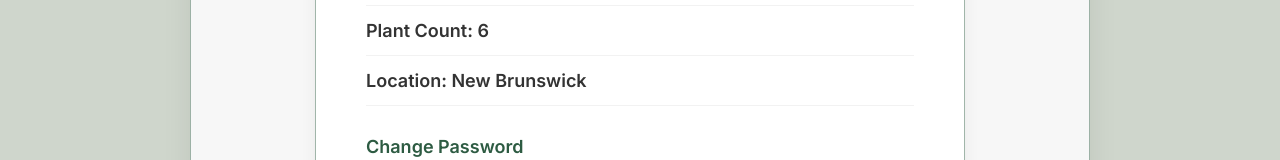
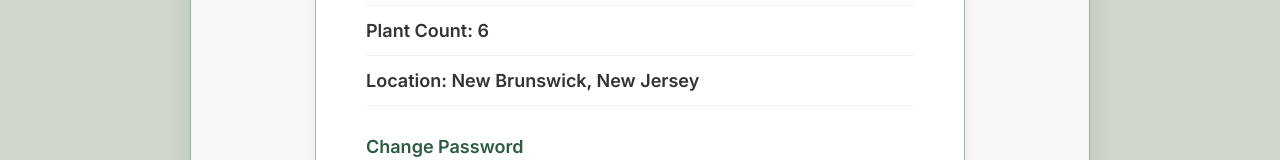
Before and after one commit to janani090/GardenPal_Capstone_Project, a website: page public/account.html in a window 1280 px wide. Shown: the part 539-699 px from the top of the page. Drawn offline with Linux system fonts and the light colour scheme.

Commit message:
added state to webpage

```diff
--- a/public/account.html
+++ b/public/account.html
@@ -82,7 +82,7 @@ cursor: pointer;">👤</button></div>
 </div>
 
 <div class="row">
-<span class="label" style="text-align: center;">Location: New Brunswick</span>
+<span class="label" style="text-align: center;">Location: New Brunswick, New Jersey</span>
 <span class="value" id="location"></span>
 </div>
 
```
